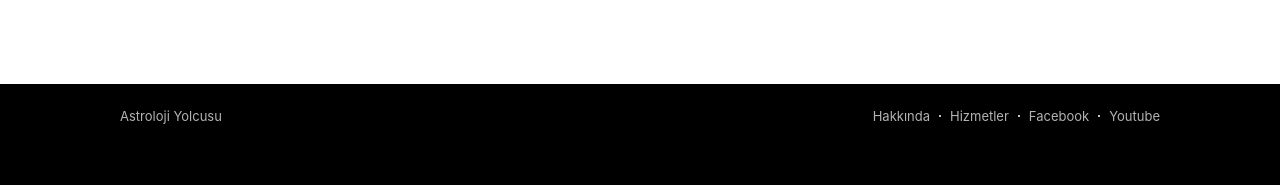
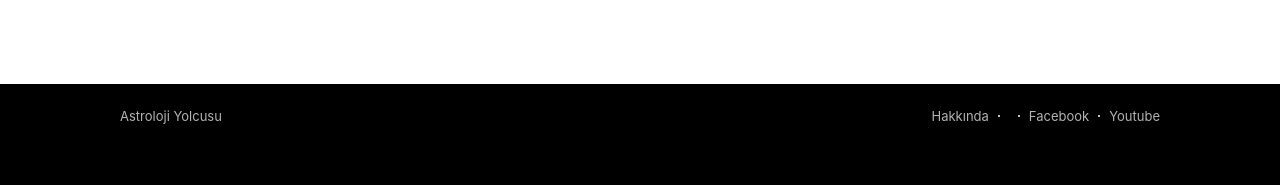
Before and after one commit to astrylcs/astrylcs.github.io, a Jekyll site: the page built from _posts/2000-01-01-about.md, in a window 1280 px wide. Shown: the part 2039-2224 px from the top of the page. Built offline with Jekyll 4.4.1, drawn with Linux system fonts in a browser that asks for light colours.

Commit message:
Update _config.yml

```diff
--- a/_config.yml
+++ b/_config.yml
@@ -18,7 +18,7 @@ defaults:
       class: post-template
 
 str_about: Hakkında
-str_services: Hizmetler
+str_services:
 str_not_found: Sayfa bulunamadı
 
 plugins:
```
